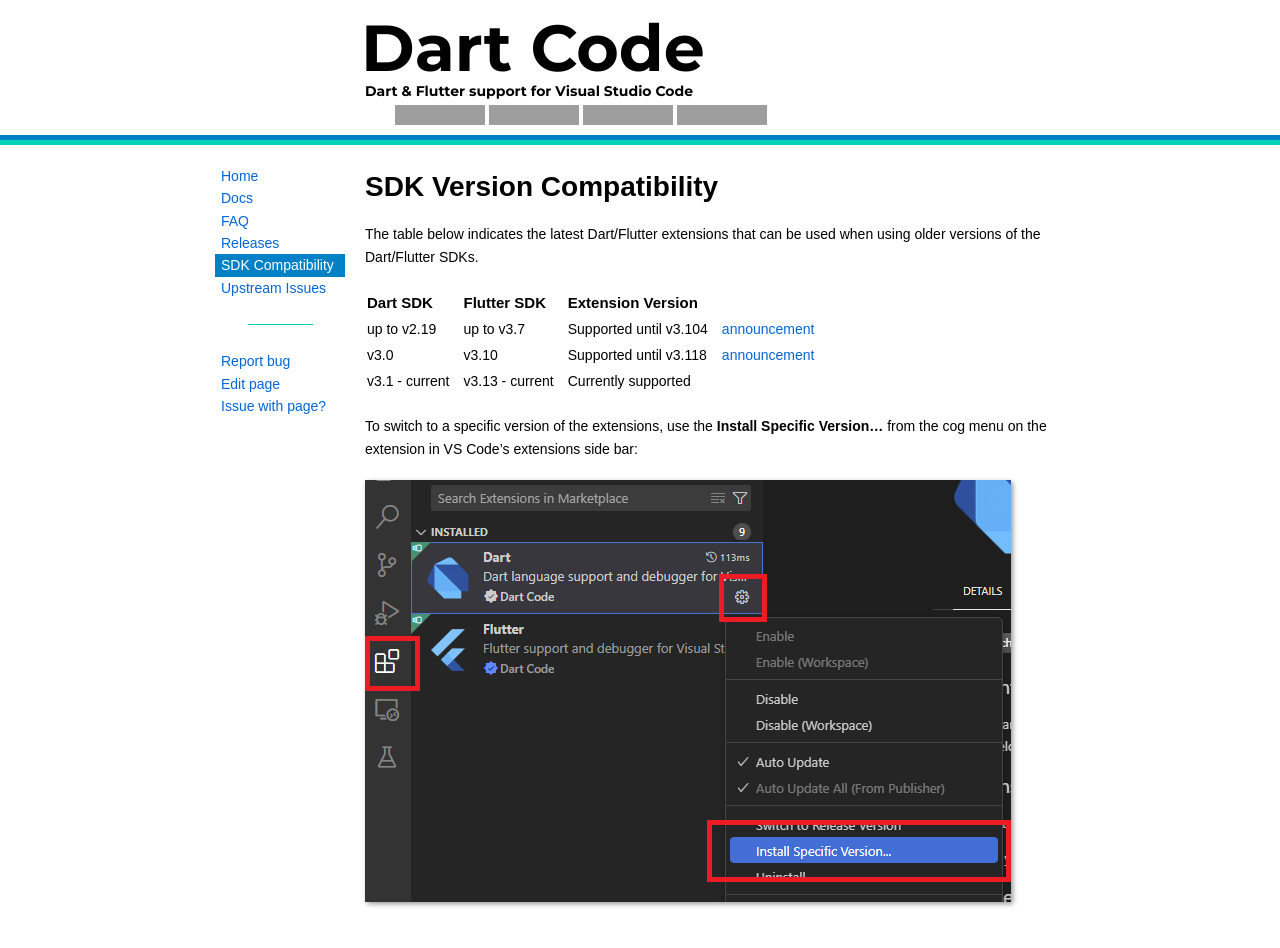
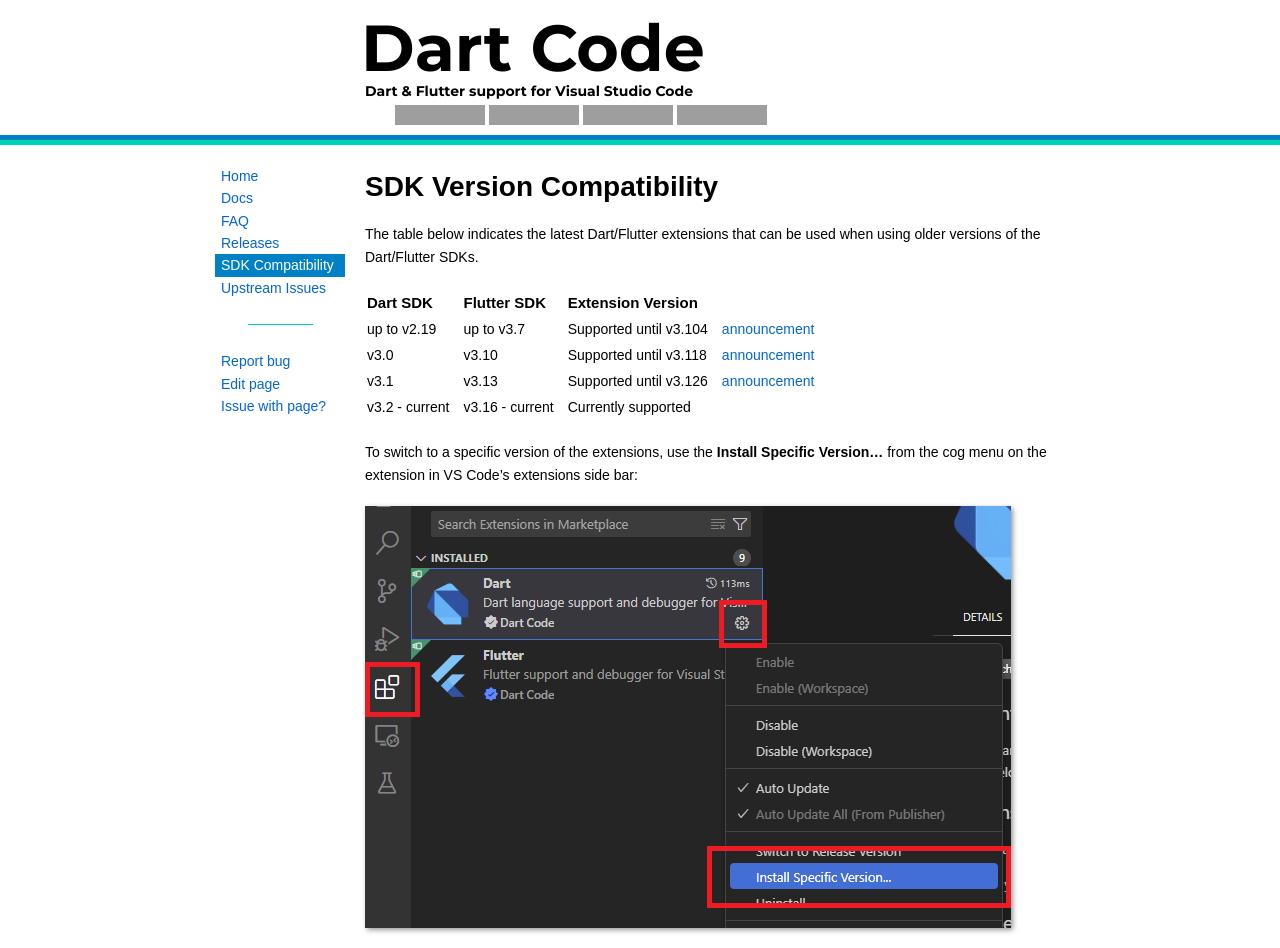
Before and after one commit to Dart-Code/Website, a Jekyll site: the page built from sdk-version-compatibility.md, in a window 1280 px wide. Built offline with Jekyll 4.4.1, drawn with Linux system fonts in a browser that asks for light colours; before the commit the page ends 922 px from its top, so only the background shows below that; grey boxes are pictures that could not be loaded.

Commit message:
Update sdk-version-compatibility.md

```diff
--- a/sdk-version-compatibility.md
+++ b/sdk-version-compatibility.md
@@ -15,8 +15,9 @@
 | Dart SDK | Flutter SDK | Extension Version | |
 | ----- | ----- | ----- | ----- |
 | up to v2.19 | up to v3.7 | <span title="v3.105 removes legacy analysis server protocol support">Supported until v3.104</span> | [announcement](https://groups.google.com/g/flutter-announce/c/JQHzM3FbBGI) |
-| v3.0 | v3.10 | Supported until v3.118 | [announcement](https://medium.com/flutter/whats-new-in-flutter-3-35-c58ef72e3766#:~:text=Deprecated%20IDE%20support%20for%20older%20Flutter%20SDKs) |
-| v3.1 - current | v3.13 - current | Currently supported |
+| v3.0 | v3.10 | Supported until v3.118 | [announcement](https://blog.flutter.dev/whats-new-in-flutter-3-35-c58ef72e3766#:~:text=Deprecated%20IDE%20support%20for%20older%20Flutter%20SDKs) |
+| v3.1 | v3.13 | Supported until v3.126 | [announcement](https://blog.flutter.dev/whats-new-in-flutter-3-35-c58ef72e3766#:~:text=In%20our%20next%20stable%20release%2C%20Flutter%20SDKs%20before%203.16%20will%20be%20deprecated) |
+| v3.2 - current | v3.16 - current | Currently supported |
 
 To switch to a specific version of the extensions, use the **Install Specific Version...** from the cog menu on the extension in VS Code's extensions side bar:
 
```
